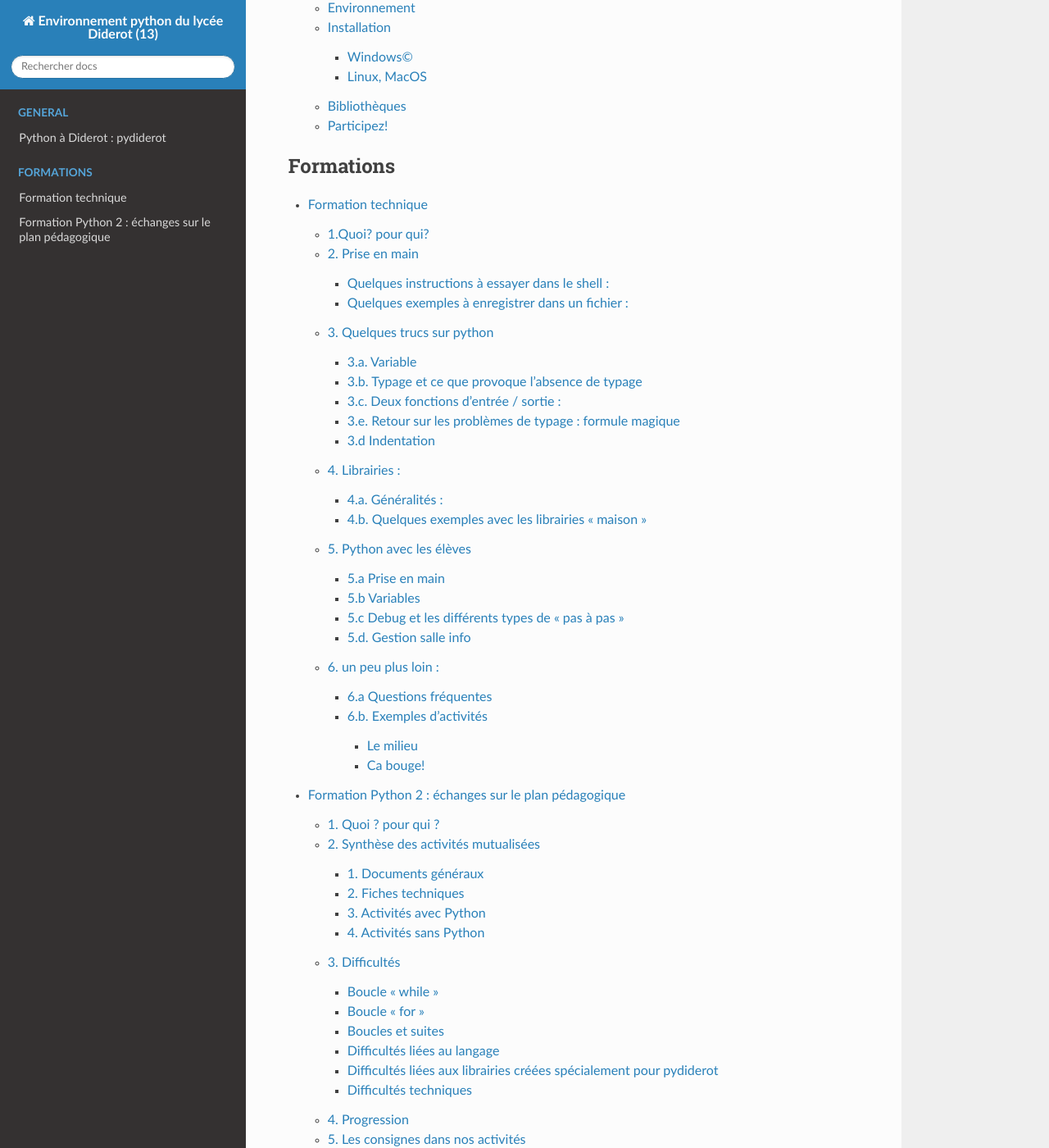
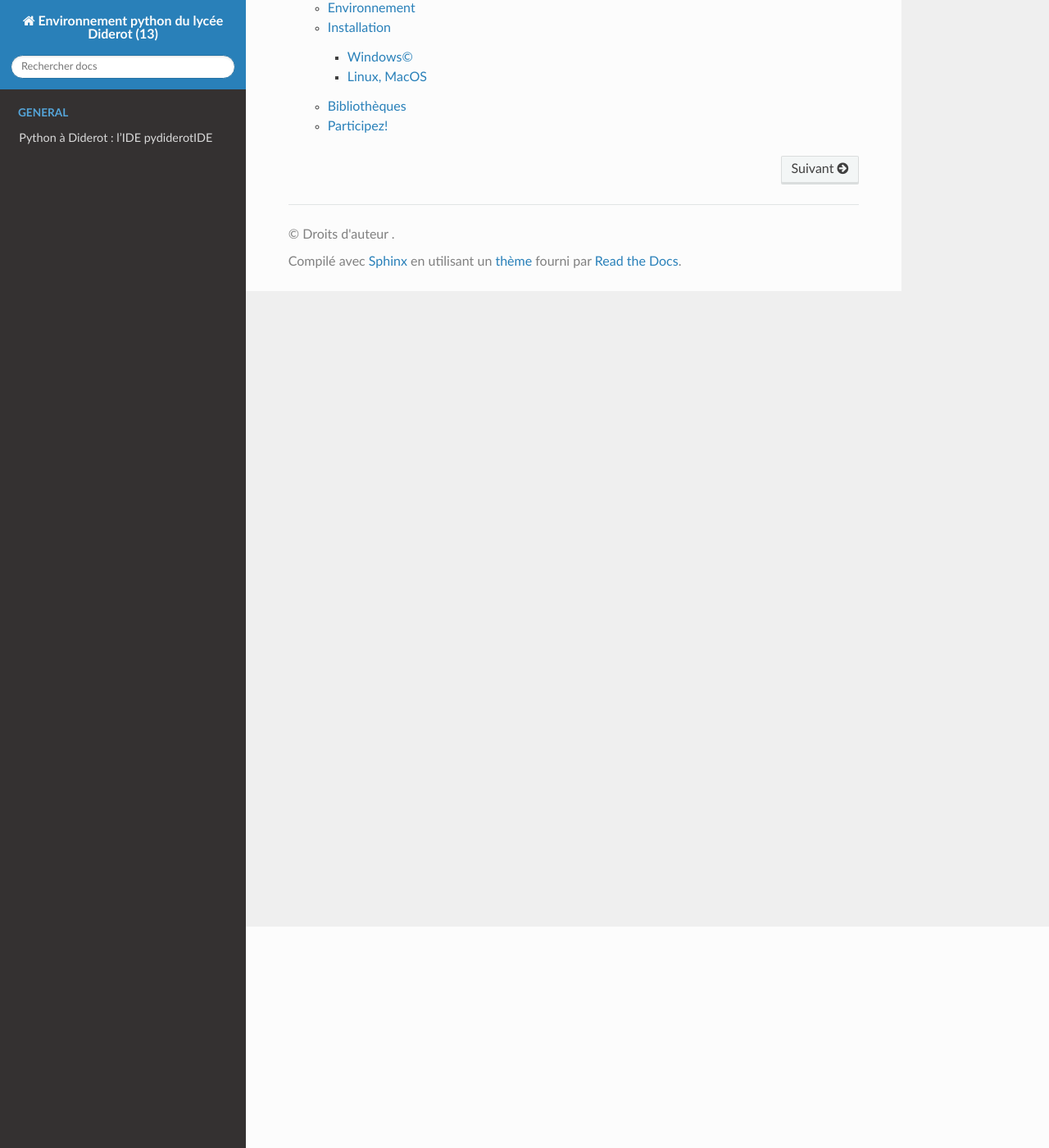
Before and after one commit to Pydiderot/pydiderotIDE, a Sphinx documentation site: the page built from docs/toctree.rst, in a window 1280 px wide and 1400 px high, scrolled down 270 px. Shown: the whole window at 82% size. Built offline with Sphinx 7.4.7 and the Read the Docs theme 2.0.0, drawn with Linux system fonts in a browser that asks for light colours; some of the changed text lies outside the part shown.

Commit message:
un peu de doc

```diff
--- a/docs/index.md
+++ b/docs/index.md
@@ -1,6 +1,8 @@
-# Python à Diderot : pydiderot
+# Python à Diderot : l'IDE pydiderotIDE
 ## A propos
-Ce projet fournit un environnement de développement du langage Python portable correspondant à celui utilisé par les élèves et les professeurs du lycée Denis Diderot à Marseille.
+Ce projet fournit un environnement de développement du langage Python portable adapté à l'apprentissage et l'enseignement de l'algorithmique.
+
+Il est en particulier utilisé par les élèves et les professeurs du lycée Denis Diderot à Marseille.
 
 Le projet a démarré en 2018. Il se base sur le programme de mathématiques de [Seconde de 2009](https://cache.media.education.gouv.fr/file/30/52/3/programme_mathematiques_seconde_65523.pdf) et l'enseignement de Python aux élèves de Seconde.
 
--- a/docs/toctree.rst
+++ b/docs/toctree.rst
@@ -7,10 +7,3 @@
     :caption: General
 
     index
-
-
-.. toctree::
-    :caption: Formations
-    :glob:
-
-    formation/*
```
